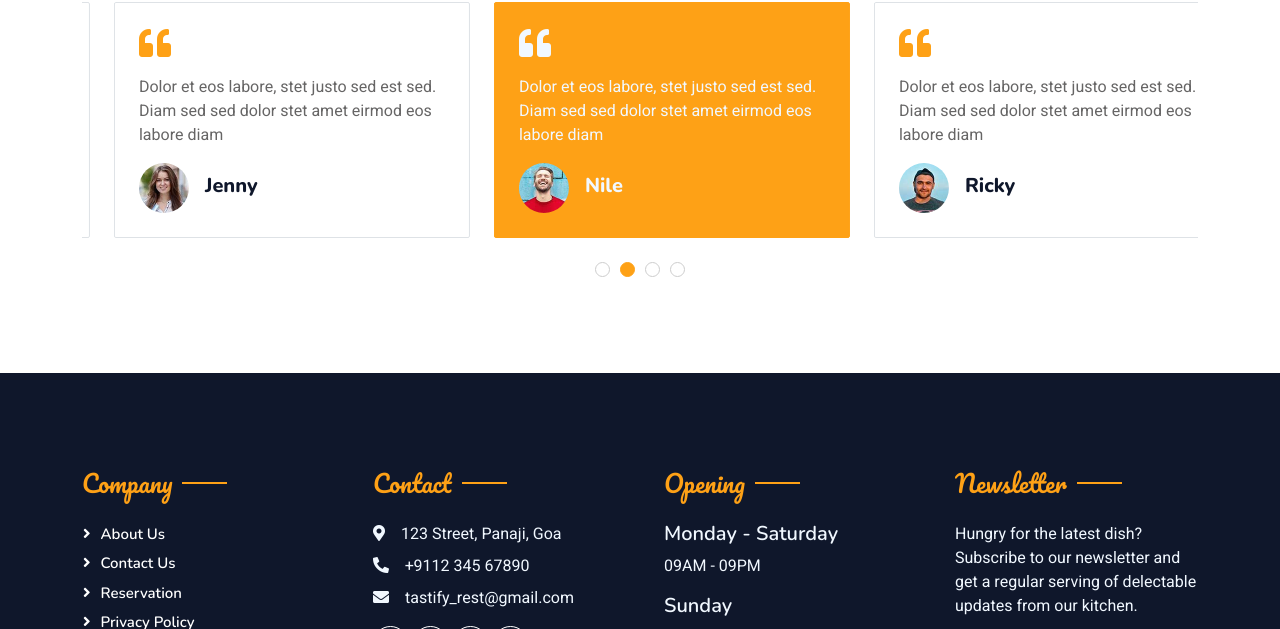
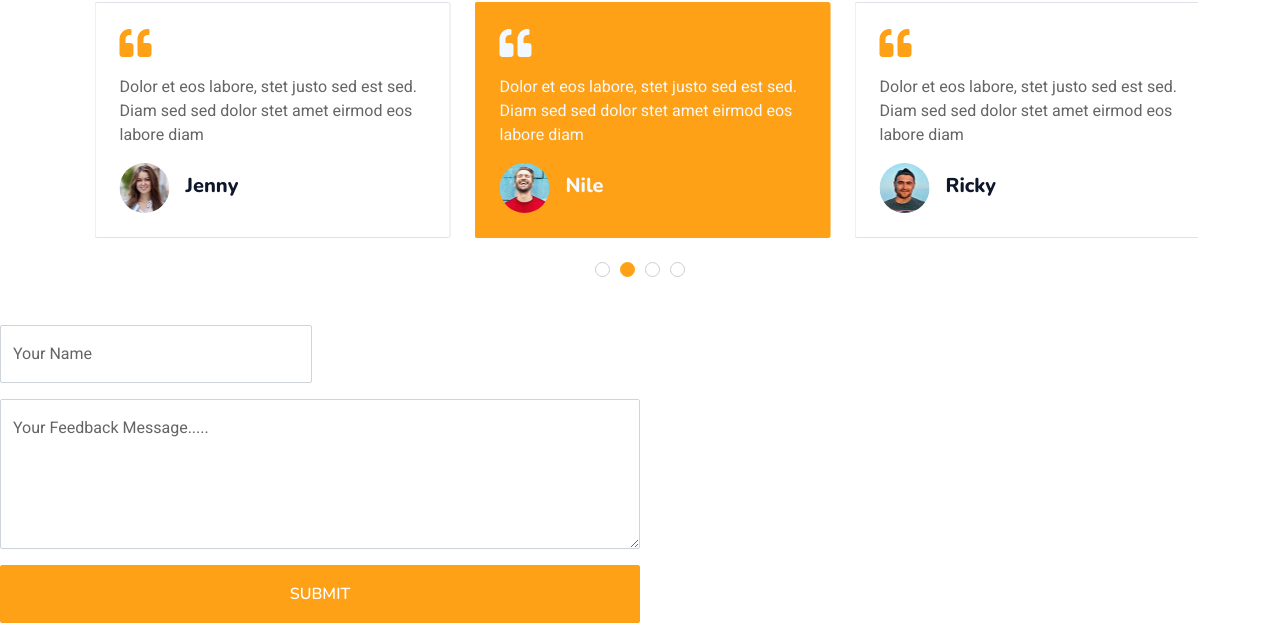
Before and after one commit to sachin59921/Tastify-Restaurant, a plain HTML site: page testimonial.html in a window 1280 px wide. Shown: the part 619-1248 px from the top of the page. Drawn offline with nearby package versions, Linux system fonts and the light colour scheme.

Commit message:
added feedback form

```diff
--- a/testimonial.html
+++ b/testimonial.html
@@ -142,6 +142,31 @@
         </div>
         <!-- Testimonial End -->
 
+        <div class="col-md-6">
+            <div class="wow fadeInUp" data-wow-delay="0.2s">
+                <form>
+                    <div class="row g-3">
+                        <div class="col-md-6">
+                            <div class="form-floating">
+                                <input type="text" class="form-control" id="name" placeholder="Your Name">
+                                <label for="name">Your Name</label>
+                            </div>
+                        </div>
+                        <div class="col-12">
+                            <div class="form-floating">
+                                <textarea class="form-control" placeholder="Leave a message here" id="message" style="height: 150px"></textarea>
+                                <label for="message">Your Feedback Message.....</label>
+                            </div>
+                        </div>
+                        <div class="col-12">
+                            <button class="btn btn-primary w-100 py-3" type="submit">Submit</button>
+                        </div>
+                    </div>
+                </form>
+            </div>
+        </div>
+
+
 
         <!-- Footer Start -->
         <div class="container-fluid bg-dark text-light footer pt-5 mt-5 wow fadeIn" data-wow-delay="0.1s">
```
